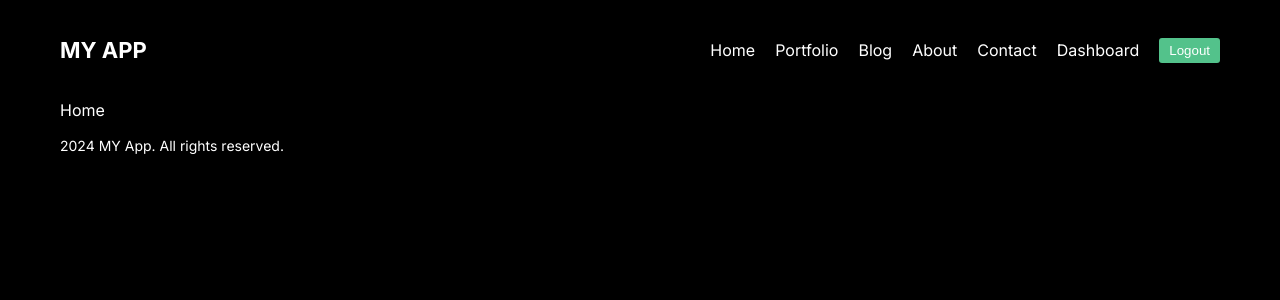
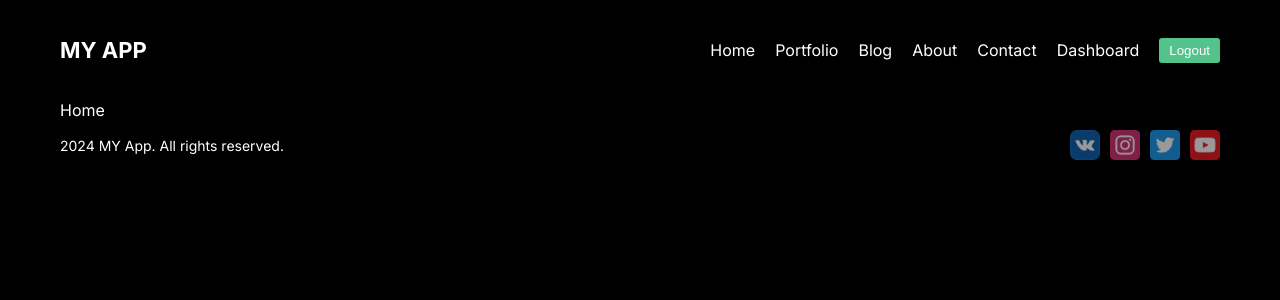
Before and after one commit to MikeSaburov/my_app, a Next.js app: page / in a window 1280 px wide. Shown: the top 300 px of the page. Built offline with nearby package versions, Linux system fonts and the light colour scheme.

Commit message:
feature(footer): добавил соцю иконки

```diff
--- a/src/components/footer/Footer.jsx
+++ b/src/components/footer/Footer.jsx
@@ -1,11 +1,41 @@
 import styles from './footer.module.css';
+import Image from 'next/image';
 
 export default function Footer() {
   const date = new Date().getFullYear();
   return (
     <footer className={styles.container}>
       <div>{`${date} MY App. All rights reserved.`}</div>
-      <div></div>
+      <div className={styles.social}>
+        <Image
+          src="/vk.png"
+          width={30}
+          height={30}
+          className={styles.icon}
+          alt="vk.com"
+        />
+        <Image
+          src="/inst.png"
+          width={30}
+          height={30}
+          className={styles.icon}
+          alt="instagram.com"
+        />
+        <Image
+          src="/twitter.png"
+          width={30}
+          height={30}
+          className={styles.icon}
+          alt="twitter.com"
+        />
+        <Image
+          src="/yt.png"
+          width={30}
+          height={30}
+          className={styles.icon}
+          alt="youtube.com"
+        />
+      </div>
     </footer>
   );
 }
```
